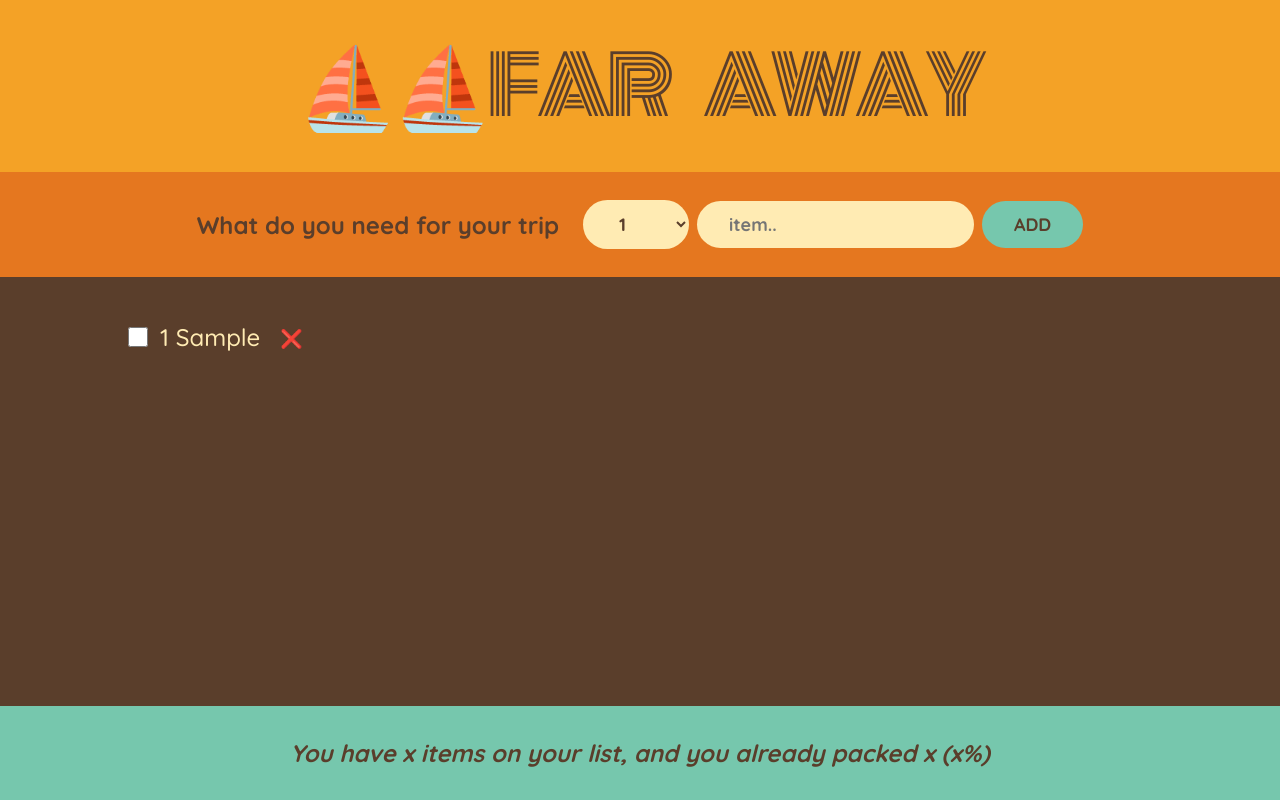
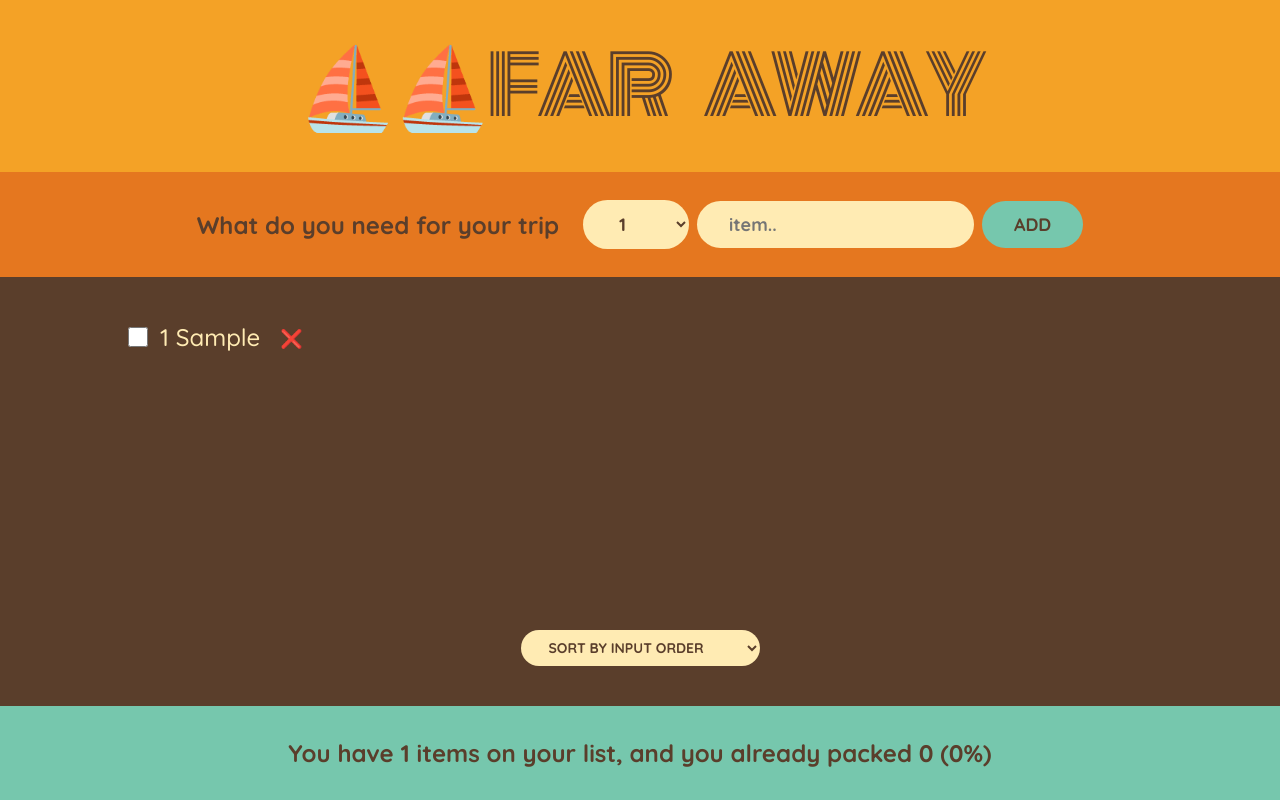
Before and after one commit to AnaghaInowei/travel-list, a React (Create React App) app: page / in a window 1280 px wide. Both pictures are taken after typing "Sample" into the empty fields and a click on the button "ADD". Built offline with nearby package versions, Linux system fonts and the light colour scheme.

Commit message:
Add sorting functionality to PackingLists and enhance Stats component with item count and packing percentage

```diff
--- a/src/App.js
+++ b/src/App.js
@@ -21,7 +21,7 @@
       <Logo />
       <Form onAddItems={handleAddItems} />
       <PackingLists items={items} onDeleteItem={handleDeleteItem} onToggleItems={handleToggleItem}/>
-      <Stats />
+      <Stats items={items}/>
     </div>
   );
 }
@@ -70,13 +70,26 @@
 }
 
 function PackingLists({ items, onDeleteItem, onToggleItems }) {
+  const [sortBy, setSortBy] = useState("input");
+
   return (
     <div className="list">
       <ul>
         {items.map((item) => (
-          <Item item={item} onDeleteItem={onDeleteItem} onToggleItems={onToggleItems} key={item.id} />
+          <Item item={item}
+          onDeleteItem={onDeleteItem}
+          onToggleItems={onToggleItems}
+          key={item.id} />
         ))}
       </ul>
+
+      <div className="actions">
+        <select value={sortBy} onChange={e => setSortBy(e.target.value)}>
+          <option value="input">Sort by input order</option>
+          <option value="description">Sort by description</option>
+          <option value="packed">Sort by packed status</option>
+        </select>
+      </div>
     </div>
   );
 }
@@ -93,10 +106,16 @@
   );
 }
 
-function Stats() {
+function Stats({items}) {
+  if(!items.length) return <p className="stats"><em>Start adding items to your list</em></p>
+  const numItems = items.length;
+  const numPacked = items.filter((item) => item.packed).length;
+  const percentage = Math.round((numPacked / numItems) * 100);
+
   return (
     <footer className="stats">
-      <em>You have x items on your list, and you already packed x (x%)</em>
+      {percentage === 100 ? `You've got everthing ready to go` :
+      `You have ${numItems} items on your list, and you already packed ${numPacked} (${percentage}%)`}
     </footer>
   );
 }
```
